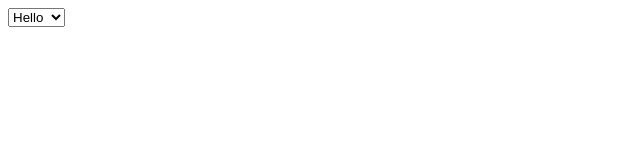
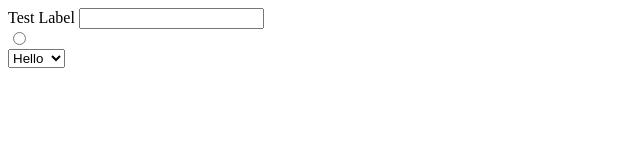
Before and after one commit to jordanmathers/webview-test, a plain HTML site: page index.html in a window 1280 px wide. Shown: the whole page, without its empty margins (0-640 px from the left). Drawn offline with Linux system fonts and the light colour scheme.

Commit message:
Update index.html

```diff
--- a/index.html
+++ b/index.html
@@ -10,9 +10,13 @@
 </head>
 
 <body>
-    <select id="dropdown" name="dropdown">
+    <label id="label">Test Label</label>
+    <input id="inputtext" type="text"><br>
+    <input id="inputradio" type="radio" value="test"><br>
+    <select id="select">
         <option value="Hello">Hello</option>
         <option value="World">World</option>
         <option value="Rhino">Rhino</option>
     </select>
+
 </body>
```
